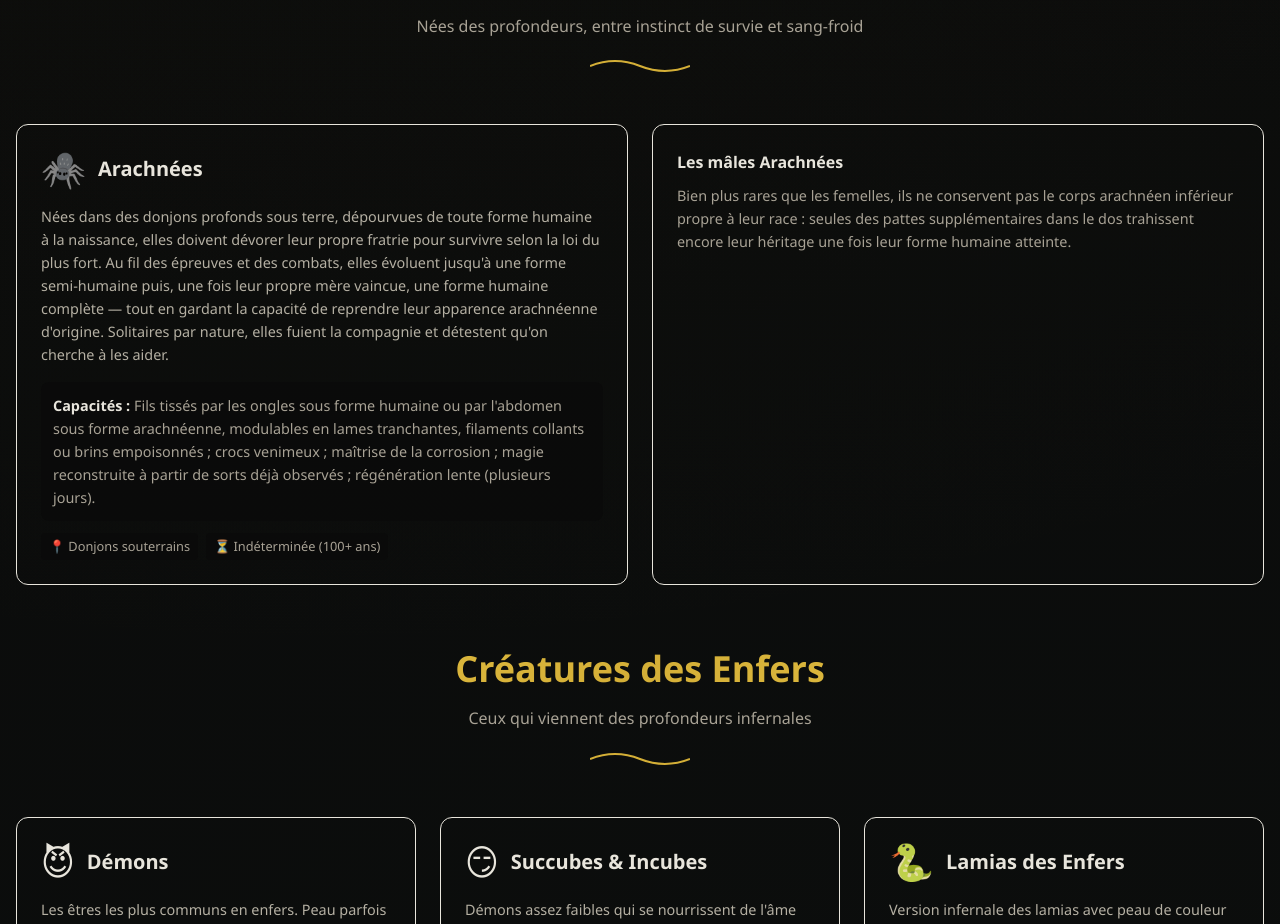
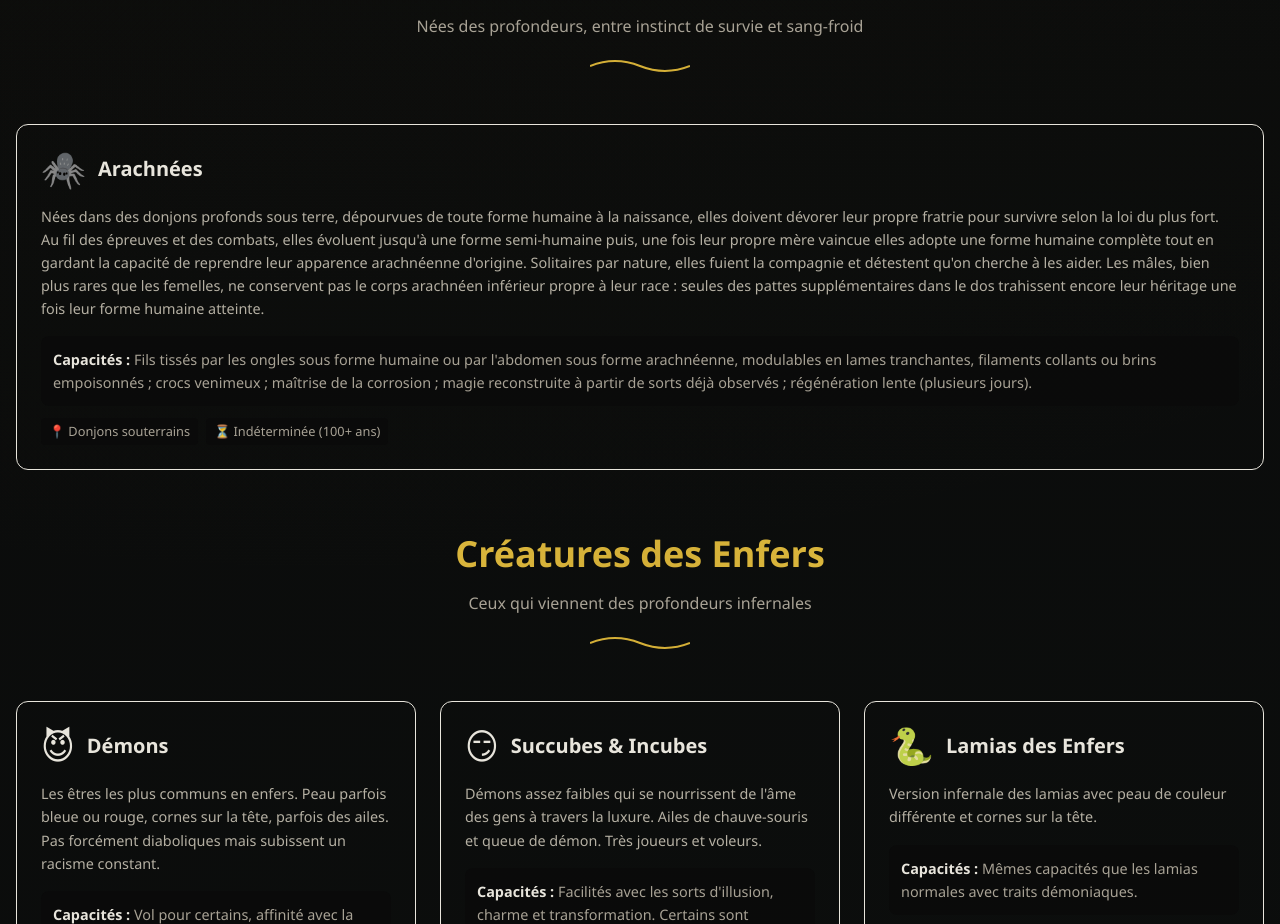
Before and after one commit to Vincgllmt/Astrenor, a Next.js app: page /races in a window 1280 px wide. Shown: the part 3940-4864 px from the top of the page. Built offline with nearby package versions, Linux system fonts and the light colour scheme.

Commit message:
feat: enhance Arachnées section with expanded lore and refined description

```diff
--- a/src/app/races/page.tsx
+++ b/src/app/races/page.tsx
@@ -298,25 +298,17 @@ export default function RacesPage() {
         <section className="mb-16">
           <SectionTitle title="Arachnées" subtitle="Nées des profondeurs, entre instinct de survie et sang-froid" />
 
-          <div className="grid grid-cols-1 md:grid-cols-2 gap-6">
+          <div className="grid grid-cols-1 gap-6">
             <RaceCard
               name="Arachnées"
               icon="🕷️"
-              description="Nées dans des donjons profonds sous terre, dépourvues de toute forme humaine à la naissance, elles doivent dévorer leur propre fratrie pour survivre selon la loi du plus fort. Au fil des épreuves et des combats, elles évoluent jusqu'à une forme semi-humaine puis, une fois leur propre mère vaincue, une forme humaine complète — tout en gardant la capacité de reprendre leur apparence arachnéenne d'origine. Solitaires par nature, elles fuient la compagnie et détestent qu'on cherche à les aider."
+              description="Nées dans des donjons profonds sous terre, dépourvues de toute forme humaine à la naissance, elles doivent dévorer leur propre fratrie pour survivre selon la loi du plus fort. Au fil des épreuves et des combats, elles évoluent jusqu'à une forme semi-humaine puis, une fois leur propre mère vaincue elles adopte une forme humaine complète tout en gardant la capacité de reprendre leur apparence arachnéenne d'origine. Solitaires par nature, elles fuient la compagnie et détestent qu'on cherche à les aider. Les mâles, bien plus rares que les femelles, ne conservent pas le corps arachnéen inférieur propre à leur race : seules des pattes supplémentaires dans le dos trahissent encore leur héritage une fois leur forme humaine atteinte."
               capacity="Fils tissés par les ongles sous forme humaine ou par l'abdomen sous forme arachnéenne, modulables en lames tranchantes, filaments collants ou brins empoisonnés ; crocs venimeux ; maîtrise de la corrosion ; magie reconstruite à partir de sorts déjà observés ; régénération lente (plusieurs jours)."
               origin="Donjons souterrains"
               lifespan="Indéterminée (100+ ans)"
               color="purple"
               stats={{ force: 8, agilite: 7, intelligence: 6 }}
             />
-
-            <div className="bg-gradient-to-br from-purple/10 to-transparent border border-purple/20 rounded-xl p-6">
-              <h4 className="font-bold text-purple mb-2">Les mâles Arachnées</h4>
-              <p className="text-foreground/60 text-sm">
-                Bien plus rares que les femelles, ils ne conservent pas le corps arachnéen inférieur propre à leur race :
-                seules des pattes supplémentaires dans le dos trahissent encore leur héritage une fois leur forme humaine atteinte.
-              </p>
-            </div>
           </div>
         </section>
 
```
